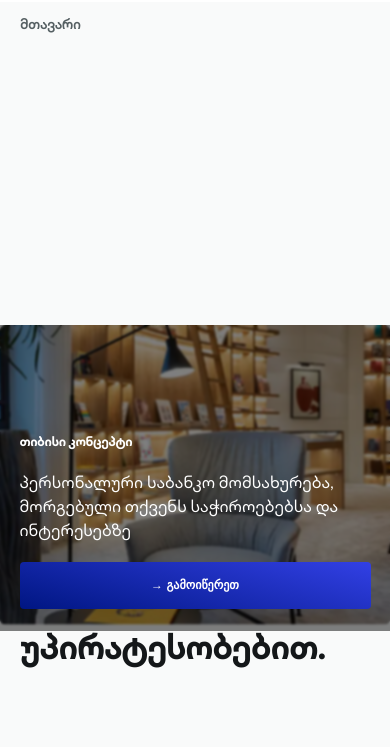
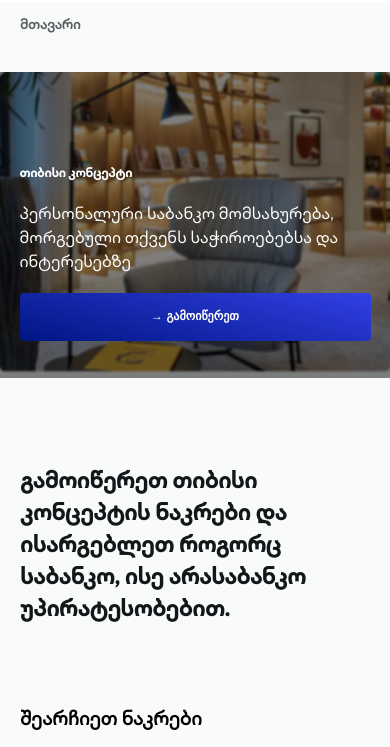
Before and after one commit to anano303/TBC, a plain HTML site: page index.html in a window 390 px wide. Shown: the part 86-833 px from the top of the page. Drawn offline with Linux system fonts and the light colour scheme.

Commit message:
height responsive

```diff
--- a/style.css
+++ b/style.css
@@ -674,11 +674,16 @@ strong {
     top: 40%;
   }
   .banner1 .text {
-    top: 35%;
+    top: 30%;
+  }
+  .text button {
+    max-width: 100%;
+    /* padding: 10px 16px; */
+    font-size: 14px;
   }
 }
 
-@media screen and (max-width: 420px) {
+@media screen and (max-width: 460px) {
   .banner img {
     min-height: 300px;
   }
@@ -698,6 +703,10 @@ strong {
     flex-direction: column;
     gap: 20px;
   } */
+  .margin-top {
+    margin-top: 100%;
+    font-size: 22px;
+  }
   .card {
     min-width: 100%;
   }
@@ -720,3 +729,20 @@ strong {
     font-size: 12px;
   }
 }
+
+@media screen and (max-width: 360px) {
+  .margin-top {
+    margin-top: 140%;
+    font-size: 18px;
+  }
+}
+@media screen and (min-height: 650px) {
+  .banner1 {
+    bottom: 32%;
+  }
+}
+@media screen and (min-height: 800px) {
+  .banner1 {
+    bottom: 45%;
+  }
+}
```
